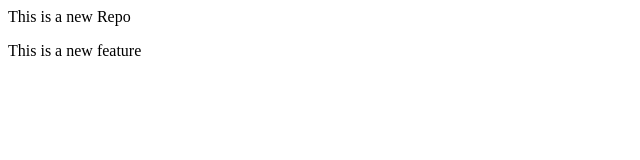
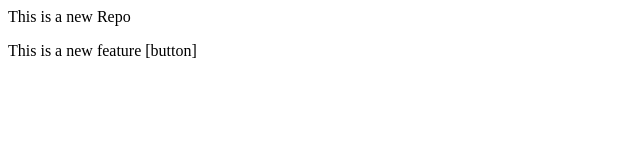
Before and after one commit to sofimohsin44/LocalRepo, a plain HTML site: page index.html in a window 1280 px wide. Shown: the full height of the page, 0-640 px from the left. Drawn offline with Linux system fonts and the light colour scheme.

```diff
--- a/index.html
+++ b/index.html
@@ -2,5 +2,5 @@
   This is a new Repo
 </p>
 <p>
-  This is a new feature
+  This is a new feature [button]
 </p>
```
